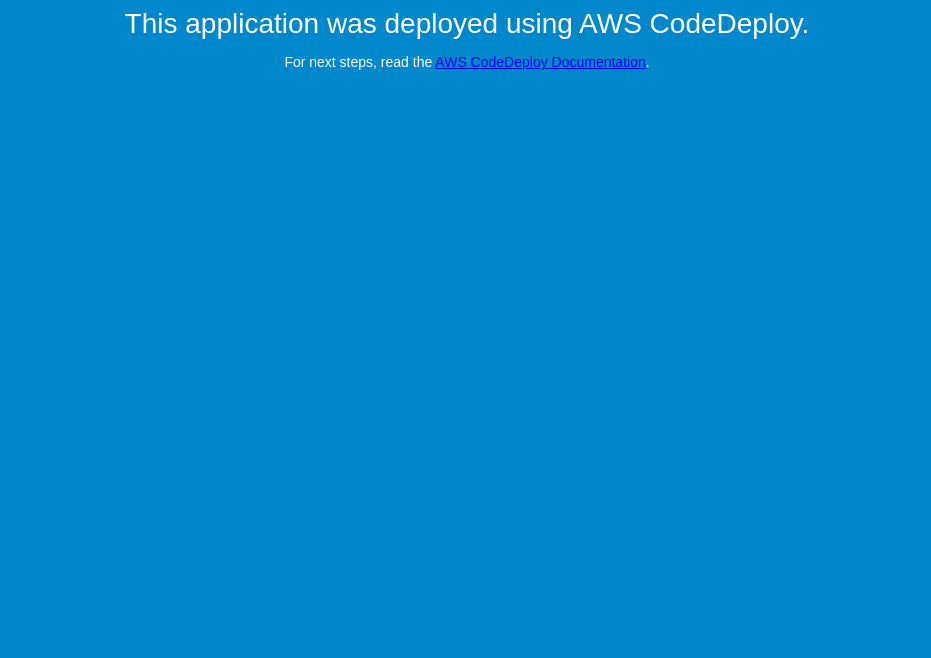
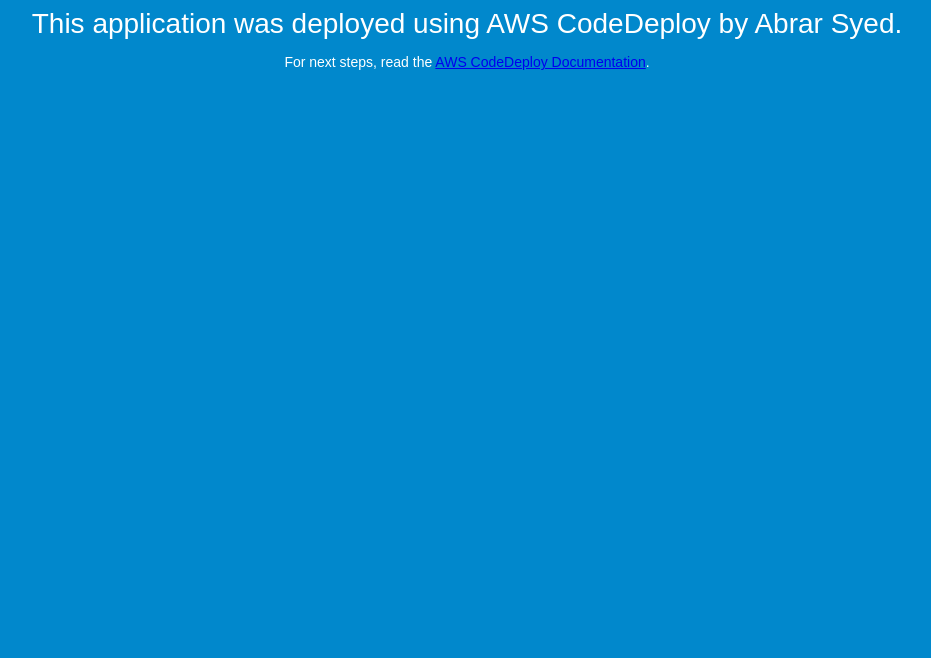
Before and after one commit to abrarsyed123/codedeploy, a plain HTML site: page index.html in a window 1280 px wide. Shown: the part 142-800 px from the top of the page, without its empty margins (173-1104 px from the left). Drawn offline with Linux system fonts and the light colour scheme.

Commit message:
second commit

```diff
--- a/index.html
+++ b/index.html
@@ -27,7 +27,7 @@
 <body>
   <div align="center">
     <h1>Congratulations</h1>
-    <h2>This application was deployed using AWS CodeDeploy.</h2>
+    <h2>This application was deployed using AWS CodeDeploy by Abrar Syed.</h2>
     <p>For next steps, read the <a href="http://aws.amazon.com/documentation/codedeploy">AWS CodeDeploy Documentation</a>.</p>
   </div>
 </body>
```
